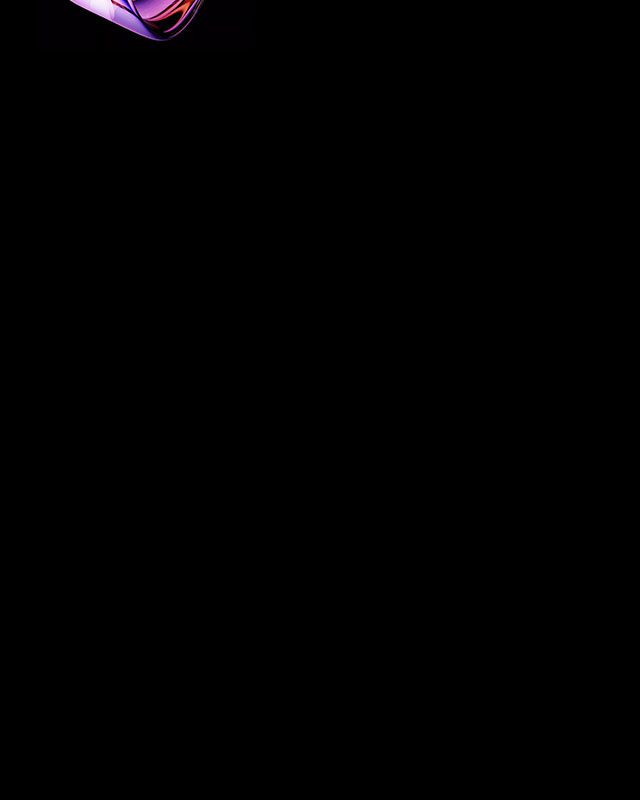
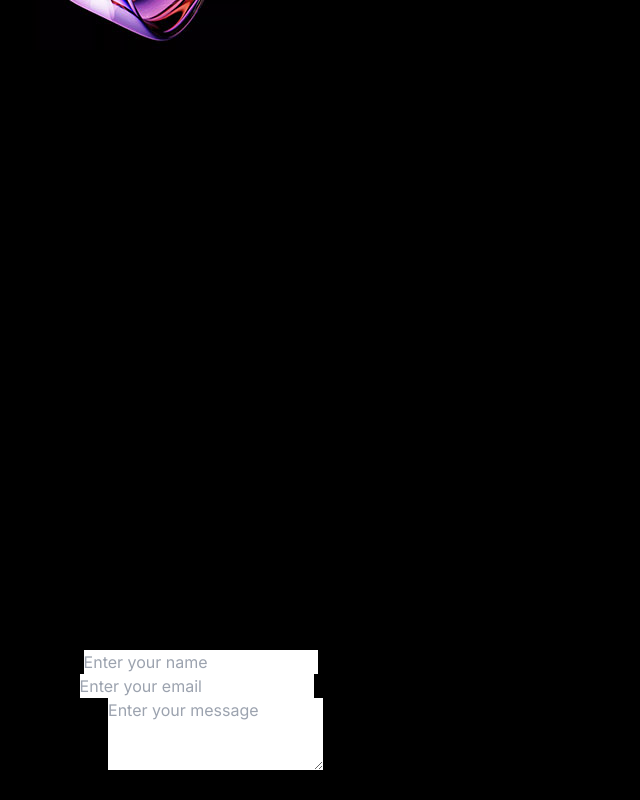
Before and after one commit to Nirusan03/digital_blueprint, a React (Vite) app: page / in a window 1280 px wide. Shown: the part 3726-4526 px from the top of the page, without its empty margins (0-640 px from the left). Before the commit the page ends 4376 px from the top, so only its background shows below. Built offline with nearby package versions, Linux system fonts and the light colour scheme.

Commit message:
[8] Contact me form added

```diff
--- a/src/components/Contact.jsx
+++ b/src/components/Contact.jsx
@@ -1,25 +1,41 @@
+import { useState } from "react";
 import { CONTACT } from "../constants";
 
 const Contact = () => {
+    const [formData, setFormData] = useState({
+        name: "",
+        email: "",
+        message: ""
+    });
+
+    const [submitted, setSubmitted] = useState(false);
+
+    const handleChange = (e) => {
+        setFormData({ ...formData, [e.target.name]: e.target.value });
+    };
+
+    const handleSubmit = (e) => {
+        e.preventDefault();
+        setSubmitted(true);
+        setTimeout(() => setSubmitted(false), 3000);
+        setFormData({ name: "", email: "", message: "" });
+    };
+
     return (
-        <div className="border-t border-stone-900 pb-20 relative z-50 px-6">
-            {/* Section Title */}
+        <div className="flex justify-center items-center min-h-[70vh] border-t border-stone-900 pb-20 relative z-50 px-6">
+            <div className="w-full max-w-5xl border border-gray-700 rounded-lg p-10 shadow-lg bg-stone-900/80">
                 <h2 className="my-10 text-center text-5xl font-semibold text-white tracking-tight">
                     Get In Touch
                 </h2>
 
-            {/* Contact Details */}
-            <div className="text-center tracking-tighter text-lg text-gray-400 space-y-4">
+                <div className="flex flex-col lg:flex-row items-start gap-12">
+                    <div className="w-full lg:w-1/2 text-lg text-gray-400 space-y-4">
                         <p className="text-gray-300">{CONTACT.address}</p>
-
-                {/* Phone Number */}
                         <p className="hover:text-white transition-all duration-300">
                             <a href={`tel:${CONTACT.phoneNo}`} className="hover:underline">
                                 {CONTACT.phoneNo}
                             </a>
                         </p>
-
-                {/* Email */}
                         <p>
                             <a href={`mailto:${CONTACT.email}`}
                             className="border-b border-gray-400 hover:text-white hover:border-white transition-all duration-300">
@@ -27,6 +43,73 @@
                             </a>
                         </p>
                     </div>
+
+                    <div className="w-full lg:w-1/2">
+                        <form onSubmit={handleSubmit} className="space-y-4 text-white">
+                            <div className="flex gap-4">
+                                <div className="w-1/2">
+                                    <label htmlFor="name" className="block text-sm font-medium text-gray-300">Your Name</label>
+                                    <input
+                                        type="text"
+                                        id="name"
+                                        name="name"
+                                        value={formData.name}
+                                        onChange={handleChange}
+                                        required
+                                        placeholder="Enter your name"
+                                        className="mt-2 w-full rounded-md bg-stone-800 border border-gray-600 text-white px-4 py-2 focus:outline-none
+                                                    focus:ring-2 focus:ring-gray-500 focus:border-gray-500 transition-all"
+                                    />
+                                </div>
+
+                                <div className="w-1/2">
+                                    <label htmlFor="email" className="block text-sm font-medium text-gray-300">Your Email</label>
+                                    <input
+                                        type="email"
+                                        id="email"
+                                        name="email"
+                                        value={formData.email}
+                                        onChange={handleChange}
+                                        required
+                                        placeholder="Enter your email"
+                                        className="mt-2 w-full rounded-md bg-stone-800 border border-gray-600 text-white px-4 py-2 focus:outline-none focus:ring-2
+                                                    focus:ring-gray-500 focus:border-gray-500 transition-all"
+                                    />
+                                </div>
+                            </div>
+
+                            <div>
+                                <label htmlFor="message" className="block text-sm font-medium text-gray-300">Your Message</label>
+                                <textarea
+                                    id="message"
+                                    name="message"
+                                    rows="3"
+                                    value={formData.message}
+                                    onChange={handleChange}
+                                    required
+                                    placeholder="Enter your message"
+                                    className="mt-2 w-full rounded-md bg-stone-800 border border-gray-600 text-white px-4 py-2 focus:outline-none focus:ring-2
+                                                focus:ring-gray-500 focus:border-gray-500 transition-all resize-none"
+                                />
+                            </div>
+
+                            <div className="flex justify-end">
+                                <button
+                                    type="submit"
+                                    className="bg-gray-600 hover:bg-gray-700 text-white font-medium py-2 px-6 rounded-md transition-all duration-300 shadow-md hover:shadow-lg">
+                                    Send
+                                </button>
+                            </div>
+
+                            {submitted && (
+                                <p className="text-center text-green-400 mt-4">
+                                    Your message has been sent successfully!
+                                </p>
+                            )}
+                        </form>
+                    </div>
+                </div>
+            </div>
         </div>
     );
 };
```
Lines whose indentation alone changed are shown as unchanged.
